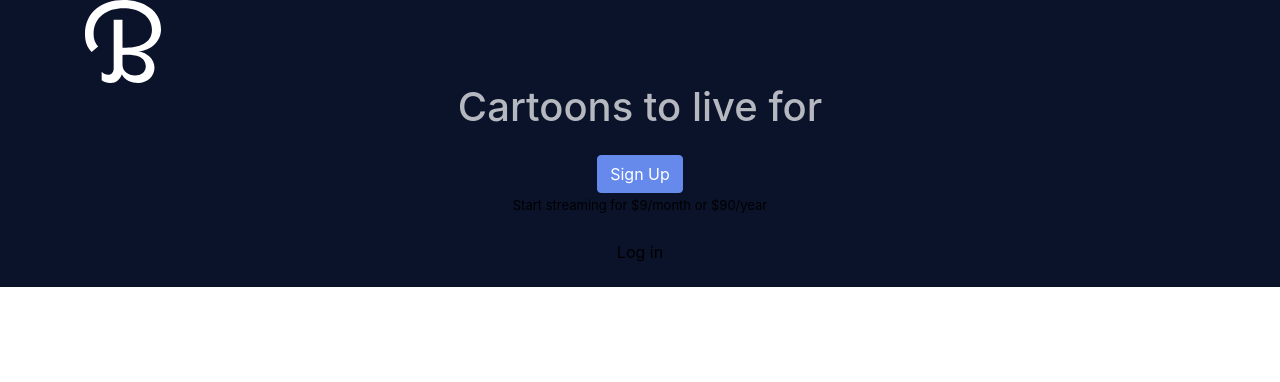
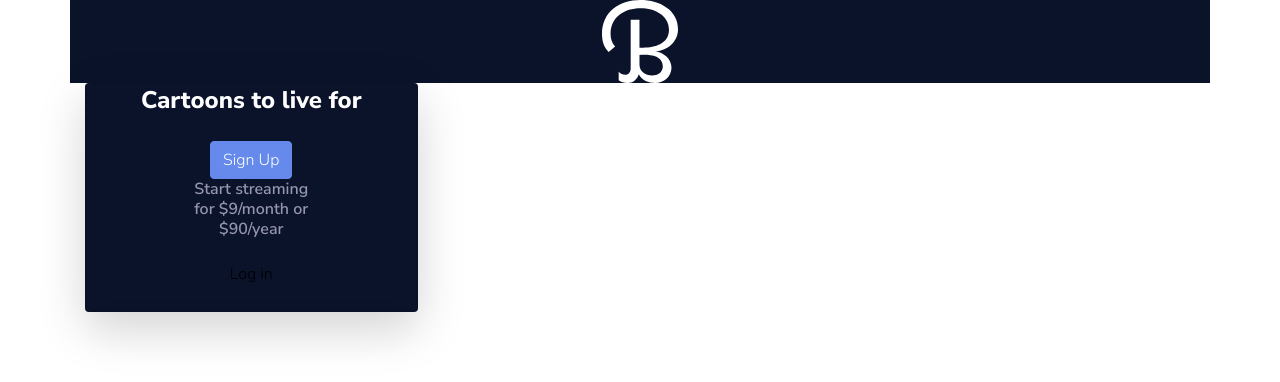
Before and after one commit to FemiOguns/vue-login, a Vue app: page /auth in a window 1280 px wide. Shown: the top 382 px of the page. Built offline with nearby package versions, Linux system fonts and the light colour scheme.

Commit message:
updates to main.scss

```diff
--- a/src/assets/scss/main.scss
+++ b/src/assets/scss/main.scss
@@ -10,7 +10,7 @@ $theme-colors: (
     "light": #DDE6F1,
     "white": #FFFFFF,
     "white-70": #ffffffb3,
-        "warning": #9595AD,
+    "medium": #9595AD,
     "lighter": #C4C4C4,
 );
 
@@ -18,65 +18,54 @@ $theme-colors: (
 $body-bg: theme-color("dark");
 $body-color: theme-color("white-70");
 
-        //--------------------------------- Fonts ------------------------------------------
-        $primary-font: Avenir, 'normal';
-        $secondary-font: null;
+//--------------------------------- Types ------------------------------------------
+@import url('https://fonts.googleapis.com/css2?family=Nunito+Sans:ital,wght@0,300;0,600;0,800;1,300;1,600;1,800&display=swap');
 
-        //--------------------------------- Styles ------------------------------------------
+* {
+    font-family: 'Nunito Sans', sans-serif;
+}
+
 h1 {
     font-size: 24px;
     line-height: 33px;
-    font-family:  theme-color("primary");
     font-weight: 800;
-    color:  theme-color("lighter");
 }
 
 h2 {
     font-size: 20px;
     line-height: 27px;
-    font-family: theme-color("primary");
     font-weight: 800;
-    color:  theme-color("lighter");
 }
 
 h3 {
     font-size: 16px;
     line-height: 20px;
-    font-family:  theme-color("primary");
     font-weight: 800;
-    color:  theme-color("lighter");
 }
 
 h4 {
-    font-family: theme-color("primary");
     font-weight: 800;
     font-size: 14px;
     line-height: 20px;
-    color: theme-color("lighter");
 }
 
 p {
-    font-family: theme-color("primary");
-    font-weight: 500;
+    font-weight: 600;
     font-size: 16px;
     line-height: 20px;
-    color: theme-color("lighter");
 }
 
+//--------------------------------- Styles ------------------------------------------
 .note {
-    font-family: theme-color("primary");
-    font-weight: 500;
+    font-weight: 600;
     font-size: 10px;
     line-height: 14px;
-    color: theme-color("lighter");
 }
 
 .caption {
-    font-family: theme-color("primary");
     font-weight: normal;
     font-size: 13px;
     line-height: 24px;
-    color: theme-color("lighter");
 }
 
 @import '../../../node_modules/bootstrap/scss/bootstrap';
--- a/src/components/auth/login/card.vue
+++ b/src/components/auth/login/card.vue
@@ -1,5 +1,5 @@
 <template>
-    <div id="card" class="card-shadow">
+    <div id="card" class="card shadow shadow-lg bg-dark">
 
     </div>
 </template>
@@ -13,7 +13,7 @@
             return { toast }
         },
         data: ()=> ({
-            tmp: {
+            cred: {
                 email: null,
                 password: null
             }
--- a/src/views/Auth.vue
+++ b/src/views/Auth.vue
@@ -1,12 +1,14 @@
 <template>
-    <div id="auth" :class="[{'background-image': require('@/assets/img/auth-bg.png')},'bg-dark']">
-        <div class="container">
-            <img :src="require('@/assets/img/logo.svg')" class="logo" >
-            <div ref="gateway" class="container text-center">
-                <h1 class="text-white-70">Cartoons to live for</h1>
+    <div id="auth" class="container bg-dark">
+        <div class="text-center">
+            <img :src="require('@/assets/img/logo.svg')" class="text-center" >
+        </div>
+        <div class="position-absolute bottom-0 card shadow shadow-lg bg-dark rounded-top">
+            <div ref="gateway" class="text-center">
+                <h1 class="text-white">Cartoons to live for</h1>
                 <div class="py-3 d-grid gap-2 col-6 mx-auto">
                     <button class="btn btn-primary">Sign Up</button>
-                    <p class="caption">Start streaming for $9/month or $90/year</p>
+                    <p class="text-medium">Start streaming for $9/month or $90/year</p>
                     <button class="btn btn-primary-outline">Log in</button>
                 </div>
             </div>
@@ -31,5 +33,10 @@ import { defineAsyncComponent, ref, onMounted } from 'vue';
 </script>
 
 <style lang="scss">
+h1 {
+    font-size: 24px;
+    line-height: 33px;
+    font-weight: 800;
+}
 
 </style>
```
Lines whose indentation alone changed are shown as unchanged.
